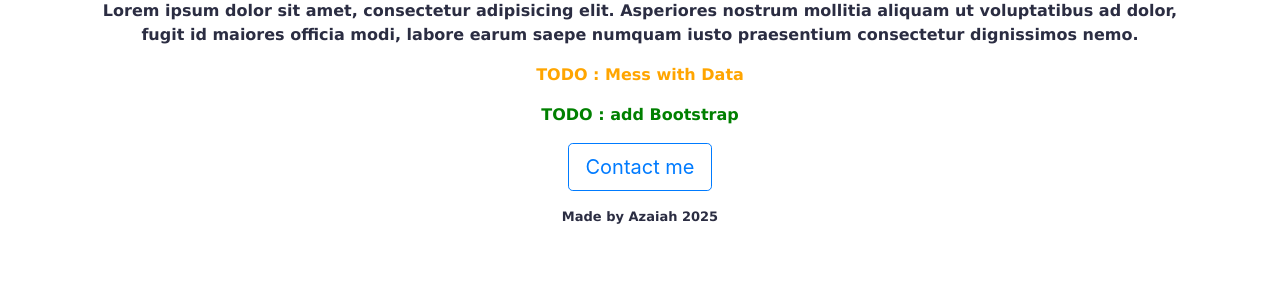
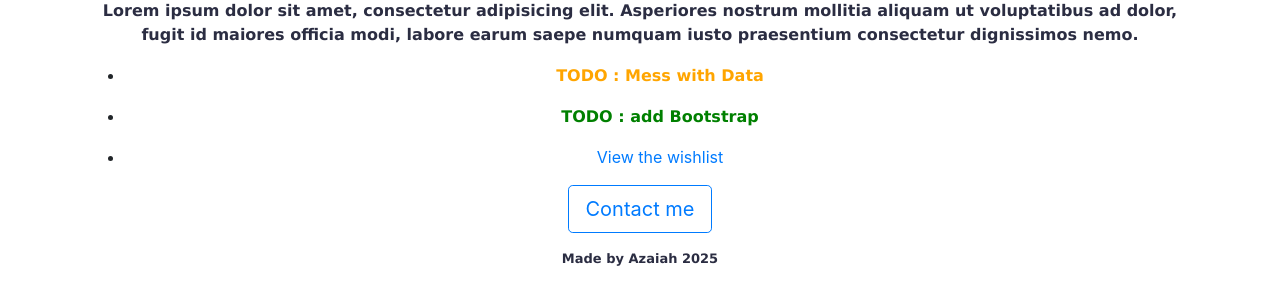
Before and after one commit to Haiaza/-mess-with-flask, a Flask app: page / in a window 1280 px wide. Shown: the part 510-800 px from the top of the page. Run offline with Flask 3, Linux system fonts and the light colour scheme; some libraries are stand-ins or nearby versions.

Commit message:
Progress update.

```diff
--- a/app.py
+++ b/app.py
@@ -6,5 +6,11 @@ app = Flask(__name__)
 def hello_world():
     # repalce hardcoding
     return render_template('home.html')
+
+@app.route('/wishlist')
+def load_wishlist():
+    # repalce hardcoding
+    return render_template('wishlist.html')
+
 if __name__ == '__main__':
   app.run(host='0.0.0.0', debug = True)
--- a/templates/home.html
+++ b/templates/home.html
@@ -17,8 +17,12 @@
     <h2 class="hmm text-center">i wonder if i will use flask alot in the future</h2>
     <img src="https://i.imgur.com/RluT0RK.jpeg" class="rounded mx-auto d-block">
     <p class="text-center">Lorem ipsum dolor sit amet, consectetur adipisicing elit. Asperiores nostrum mollitia aliquam ut voluptatibus ad dolor, fugit id maiores officia modi, labore earum saepe numquam iusto praesentium consectetur dignissimos nemo.</p>
-    <p class="TODO text-center">TODO : Mess with Data</p>
-    <p class="DONE text-center">TODO : add Bootstrap</p>
+    <ul class="text-center">
+      <li><p class="TODO ">TODO : Mess with Data</p></li>
+      <li><p class="DONE ">TODO : add Bootstrap</p></li>
+      <li><a href="{{ url_for('load_wishlist') }}" >View the wishlist</a></li>
+
+    </ul>
 
     <div class="text-center">
       <button class="btn btn-outline-primary btn-lg">Contact me</button>
```
Also changed, not shown: templates/wishlist.html (added, +11 -0 lines).
